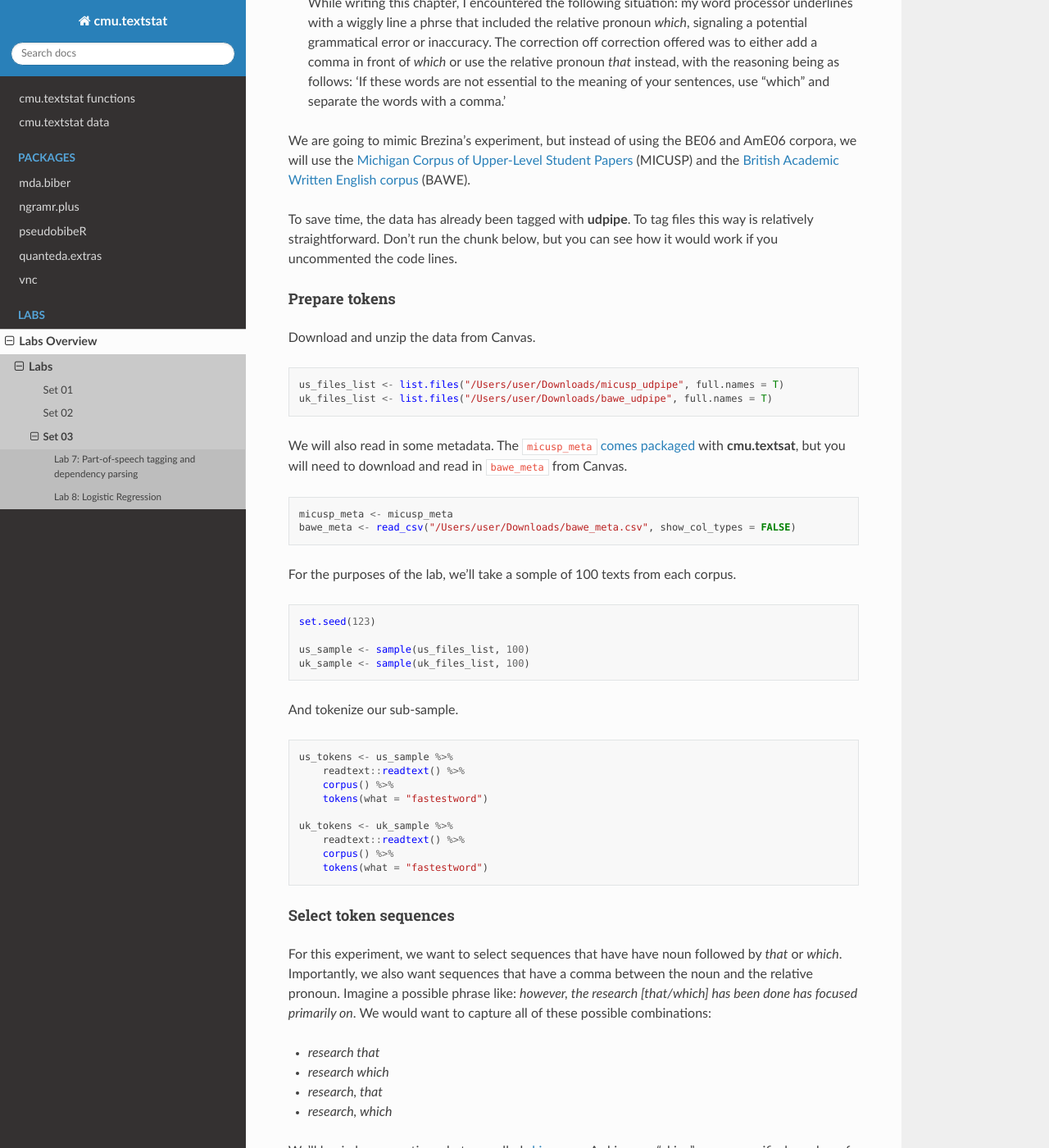
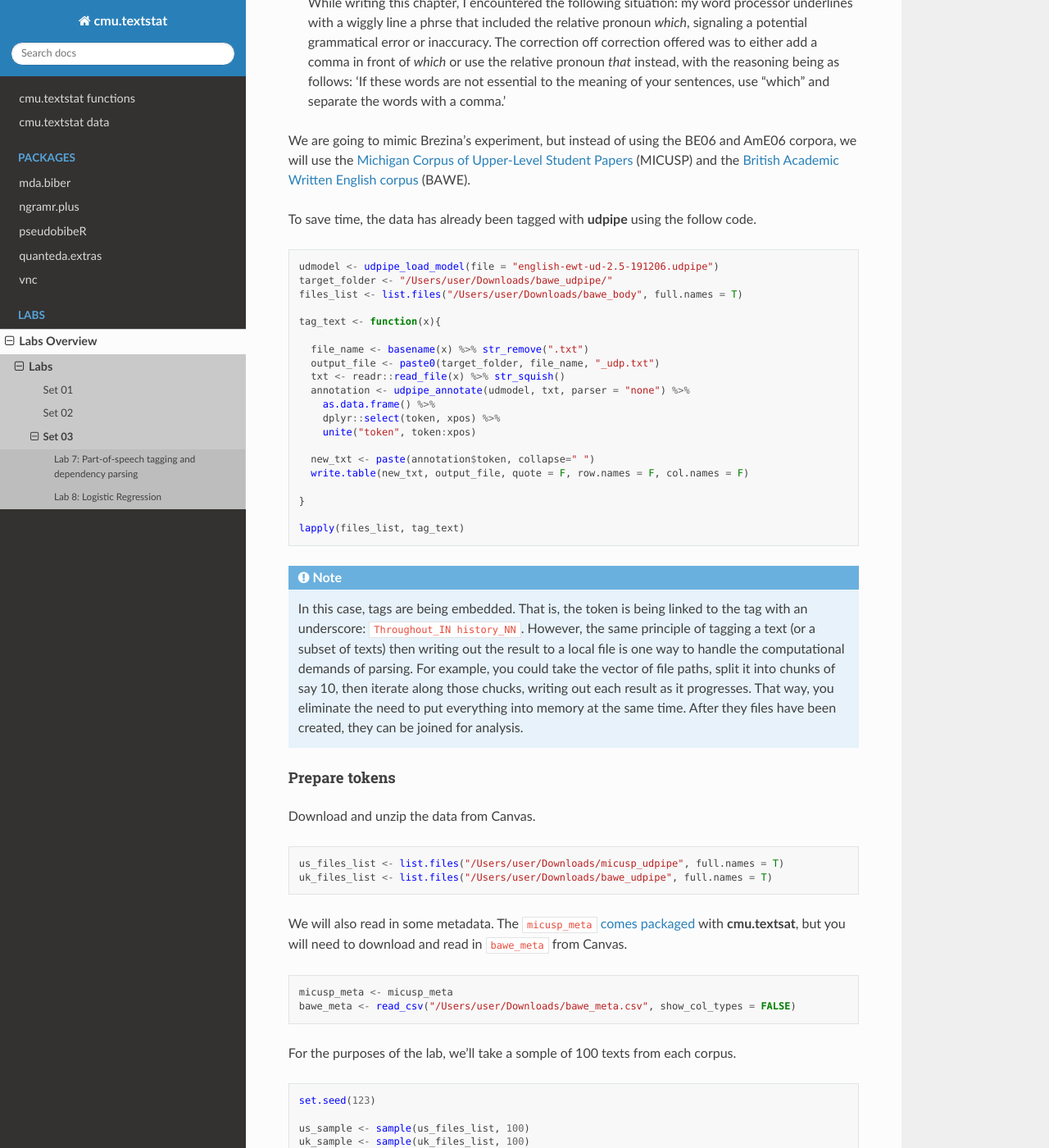
Before and after one commit to browndw/cmu-textstat-docs, a Sphinx documentation site: the page built from docs/labs/sets/set_03.md, in a window 1280 px wide and 1400 px high, scrolled down 12148 px. Shown: the whole window at 82% size. Built offline with Sphinx 7.4.7 and the Read the Docs theme 2.0.0, drawn with Linux system fonts in a browser that asks for light colours.

Commit message:
Update set_03.md

````diff
--- a/docs/labs/sets/set_03.md
+++ b/docs/labs/sets/set_03.md
@@ -499,7 +499,35 @@ process, as it will be for this lab. Our problem comes from Brezina (pg.
 
 We are going to mimic Brezina’s experiment, but instead of using the BE06 and AmE06 corpora, we will use the [Michigan Corpus of Upper-Level Student Papers](https://elicorpora.info/main) (MICUSP) and the [British Academic Written English corpus](https://www.coventry.ac.uk/research/research-directories/current-projects/2015/british-academic-written-english-corpus-bawe/) (BAWE).
 
-To save time, the data has already been tagged with **udpipe**. To tag files this way is relatively straightforward. Don’t run the chunk below, but you can see how it would work if you uncommented the code lines.
+To save time, the data has already been tagged with **udpipe** using the follow code.
+
+```r
+udmodel <- udpipe_load_model(file = "english-ewt-ud-2.5-191206.udpipe")
+target_folder <- "/Users/user/Downloads/bawe_udpipe/"
+files_list <- list.files("/Users/user/Downloads/bawe_body", full.names = T)
+
+tag_text <- function(x){
+
+  file_name <- basename(x) %>% str_remove(".txt")
+  output_file <- paste0(target_folder, file_name, "_udp.txt")
+  txt <- readr::read_file(x) %>% str_squish()
+  annotation <- udpipe_annotate(udmodel, txt, parser = "none") %>%
+    as.data.frame() %>%
+    dplyr::select(token, xpos) %>%
+    unite("token", token:xpos)
+
+  new_txt <- paste(annotation$token, collapse=" ")
+  write.table(new_txt, output_file, quote = F, row.names = F, col.names = F)
+
+}
+
+lapply(files_list, tag_text)
+```
+
+```{note}
+In this case, tags are being embedded. That is, the token is being linked to the tag with an underscore: `Throughout_IN history_NN`. However, the same principle of tagging a text (or a subset of texts) then writing out the result to a local file is one way to handle the computational demands of parsing. For example, you could take the vector of file paths, split it into chunks of say 10, then iterate along those chucks, writing out each result as it progresses. That way, you eliminate the need to put everything into memory at the same time. After they files have been created, they can be joined for analysis.
+```
+
 
 #### Prepare tokens
 
````
